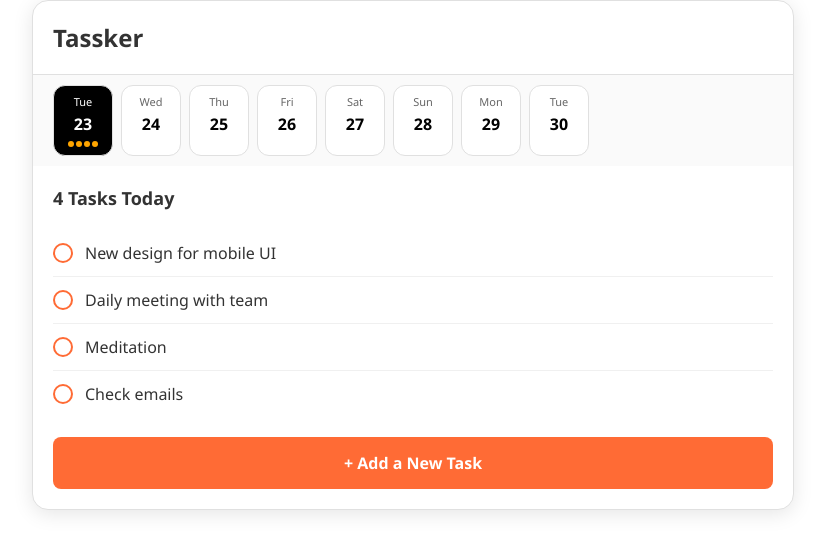
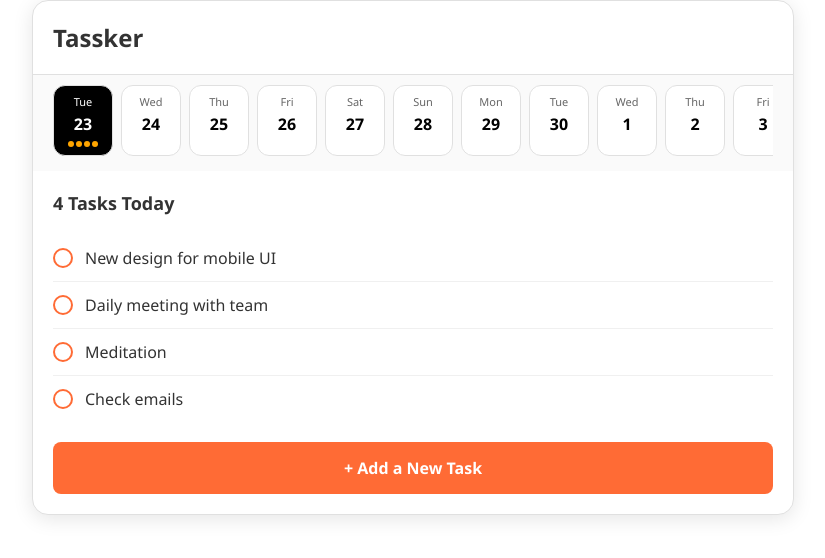
Before and after one commit to matveenya/innowise-lab_clever-todo-list, a Vue app: page / in a window 1280 px wide. Shown: the top 558 px of the page, without its empty margins (227-1052 px from the left). Built offline with nearby package versions, Linux system fonts and the light colour scheme.

Commit message:
created a calendar scrolling feature, as well as the ability to switch between days

```diff
--- a/src/App.vue
+++ b/src/App.vue
@@ -1,21 +1,30 @@
 <template>
     <main class="app-container">
         <Header />
-    <Calendar />
-    <Tasks />
+        <Calendar @date-selected="handleDateSelected"/>
+        <Tasks :selected-date="selectedDate"/>
     </main>
 </template>
+
 <script setup>
+import { ref } from 'vue';
 import Calendar from './components/Calendar.vue';
 import Header from './components/Header.vue';
 import Tasks from './components/Tasks.vue';
+
+const selectedDate = ref(null);
+
+const handleDateSelected = (date) => {
+    selectedDate.value = date;
+};
 </script>
+
 <style scoped lang="scss">
-.item {
+.item{
     list-style-type: none;
 }
 
-.app-container {
+.app-container{
     max-width: 762px;
     margin: 0 auto;
     border: 1px solid #e0e0e0;
--- a/src/components/Calendar.vue
+++ b/src/components/Calendar.vue
@@ -1,7 +1,8 @@
 <template>
     <section class="calendar">
+        <div class="calendar__scroll" ref="scrollContainer">
             <ul class="calendar__list list">
-            <li v-for="day in daysOfMonth"
+                <li v-for="day in visibleDays"
                     :key="day.date.toString()"
                     class="calendar__item item"
                     :class="{
@@ -27,25 +28,38 @@
                     </div>
                 </li>
             </ul>
-        <div class="calendar__scroll scroll"></div>
+        </div>
     </section>
 </template>
 
 <script setup>
-import { computed, ref } from 'vue';
+import { computed, ref, onMounted, onUnmounted, defineEmits } from 'vue';
 import { useTasks } from '../composables/useTasks';
+
+const emit = defineEmits(['date-selected']);
+
+const selectDate = (day) => {
+    selectedDate.value = day.date.toDateString();
+    emit('date-selected', day.date.toDateString());
+}
 
 const { getTaskStats } = useTasks();
 const selectedDate = ref(null);
+const scrollContainer = ref(null);
+const currentRange = ref(1);
 
-const daysOfMonth = computed(() => {
+const visibleDays = computed(() => {
     const days = [];
     const today = new Date();
-    const currentMonth = today.getMonth();
 
-    let currentDay = new Date(today);
+    const startDate = new Date(today);
 
-    while (currentDay.getMonth() === currentMonth) {
+    const endDate = new Date(today);
+    endDate.setMonth(today.getMonth() + currentRange.value);
+
+    let currentDay = new Date(startDate);
+
+    while (currentDay <= endDate) {
         const isToday = currentDay.toDateString() === today.toDateString();
         const dateString = currentDay.toDateString();
         const taskStats = getTaskStats(currentDay);
@@ -65,9 +79,35 @@ const daysOfMonth = computed(() => {
     return days;
 });
 
-const selectDate = (day) => {
-    selectedDate.value = day.date.toDateString();
+const checkScroll = () => {
+    if (!scrollContainer.value) return;
+
+    const container = scrollContainer.value;
+    const scrollLeft = container.scrollLeft;
+    const scrollWidth = container.scrollWidth;
+    const clientWidth = container.clientWidth;
+
+    if (scrollLeft + clientWidth >= scrollWidth - 50) {
+        loadMoreDays();
     }
+};
+
+
+const loadMoreDays = () => {
+    currentRange.value += 1;
+};
+
+onMounted(() => {
+    if (scrollContainer.value) {
+        scrollContainer.value.addEventListener('scroll', checkScroll);
+    }
+});
+
+onUnmounted(() => {
+    if (scrollContainer.value) {
+        scrollContainer.value.removeEventListener('scroll', checkScroll);
+    }
+});
 </script>
 
 <style scoped lang="scss">
@@ -78,12 +118,30 @@ const selectDate = (day) => {
     &__scroll{
         overflow-x: auto;
         scroll-behavior: smooth;
+        &::-webkit-scrollbar {
+            height: 6px;
+        }
+
+        &::-webkit-scrollbar-track {
+            background: #f1f1f1;
+            border-radius: 3px;
+        }
+
+        &::-webkit-scrollbar-thumb {
+            background: #ff6b35;
+            border-radius: 3px;
+        }
+
+        &::-webkit-scrollbar-thumb:hover {
+            background: #e55a2b;
+        }
     }
 
     &__list{
         display: flex;
         gap: 8px;
         min-width: max-content;
+        padding-bottom: 5px;
     }
 
     &__item{
@@ -97,9 +155,11 @@ const selectDate = (day) => {
         background-color: #fff;
         border: 1px solid #e0e0e0;
         flex-shrink: 0;
+        transition: all 0.2s ease;
 
         &:hover{
             background-color: #fff5f0;
+            transform: translateY(-2px);
         }
 
         &_today{
@@ -126,6 +186,7 @@ const selectDate = (day) => {
 
         &_selected{
             border: 2px solid #ff6b35;
+            box-shadow: 0 2px 8px rgba(255, 107, 53, 0.3);
         }
     }
 
--- a/src/components/Tasks.vue
+++ b/src/components/Tasks.vue
@@ -20,26 +20,53 @@
 </template>
 
 <script setup>
-import { ref, computed, onMounted } from 'vue';
+import { ref, computed, onMounted, watch } from 'vue';
 import { useTasks } from '../composables/useTasks';
 
-const { getTasksForDate, toggleTask: toggleTaskInStore, addTask } = useTasks();
+const props = defineProps({
+    selectedDate: {
+        type: String,
+        default: null
+    }
+});
 
-const currentDate = ref(new Date());
+const { getTasksForDate, toggleTask: toggleTaskInStore } = useTasks();
+
 const currentTasks = ref([]);
 
-onMounted(() => {
-    currentTasks.value = getTasksForDate(currentDate.value);
-});
+watch(() => props.selectedDate, (newDate) => {
+    if (newDate) {
+        currentTasks.value = getTasksForDate(new Date(newDate));
+    } else {
+        currentTasks.value = getTasksForDate(new Date());
+    }
+}, { immediate: true });
 
 const taskTitle = computed(() => {
     const activeTasks = currentTasks.value.filter(task => !task.completed).length;
-    return `${activeTasks} Task${activeTasks !== 1 ? 's' : ''} Today`;
+    const selectedDate = props.selectedDate ? new Date(props.selectedDate) : new Date();
+    const today = new Date();
+
+    let title = `${activeTasks} Task${activeTasks !== 1 ? 's' : ''}`;
+
+    if (selectedDate.toDateString() === today.toDateString()) {
+        title += ' Today';
+    } else {
+        title += ` on ${selectedDate.toLocaleDateString('en-US', {
+            weekday: 'long',
+            year: 'numeric',
+            month: 'long',
+            day: 'numeric'
+        })}`;
+    }
+
+    return title;
 });
 
 const handleToggleTask = (taskId) => {
-    toggleTaskInStore(currentDate.value, taskId);
-    currentTasks.value = getTasksForDate(currentDate.value);
+    const date = props.selectedDate ? new Date(props.selectedDate) : new Date();
+    toggleTaskInStore(date, taskId);
+    currentTasks.value = getTasksForDate(date);
 };
 </script>
 
@@ -87,6 +114,11 @@ const handleToggleTask = (taskId) => {
         display: flex;
         align-items: center;
         justify-content: center;
+        transition: all 0.2s ease;
+
+        &:hover {
+            transform: scale(1.1);
+        }
 
         &.checked{
             background-color: #ff6b35;
@@ -96,6 +128,7 @@ const handleToggleTask = (taskId) => {
     &__text{
         font-size: 16px;
         color: #333;
+        transition: all 0.2s ease;
 
         &.completed{
             color: #999;
@@ -113,9 +146,11 @@ const handleToggleTask = (taskId) => {
         font-size: 16px;
         font-weight: 600;
         cursor: pointer;
+        transition: all 0.2s ease;
 
         &:hover{
             background-color: #e55a2b;
+            transform: translateY(-1px);
         }
     }
 }
```
Lines whose indentation alone changed are shown as unchanged.
